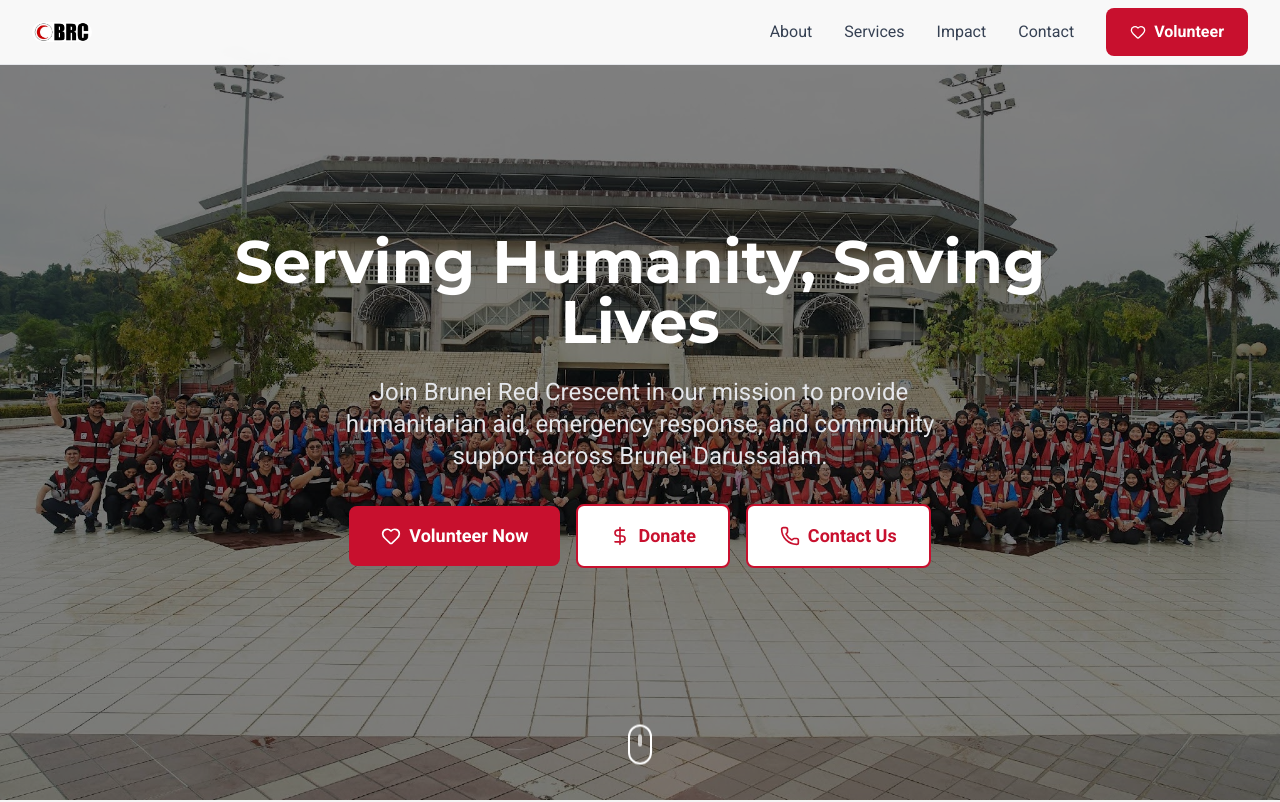
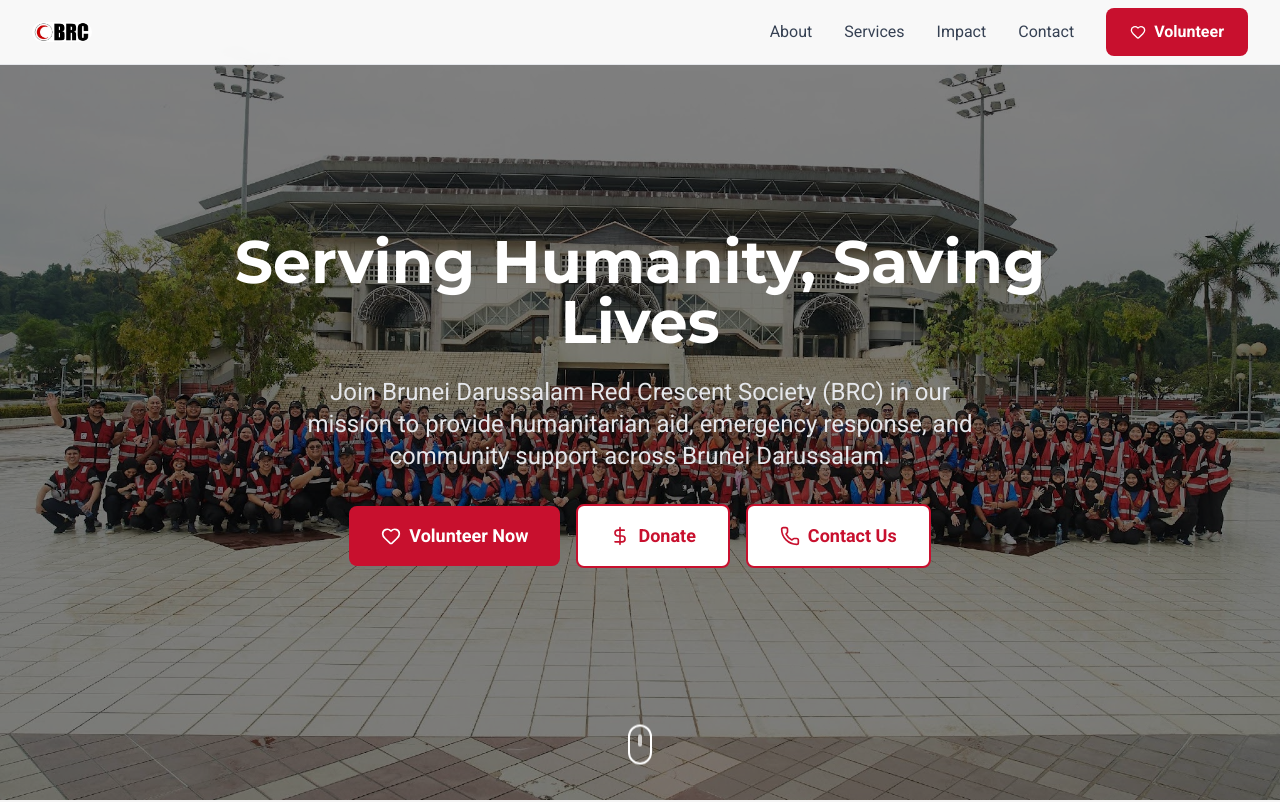
Before and after one commit to Khairul-Ikhwan23/brc-landing-page, a Next.js app: page / in a window 1280 px wide. Shown: the top 802 px of the page. Built offline with nearby package versions, Linux system fonts and the light colour scheme.

Commit message:
Changed hero of BRC

```diff
--- a/src/components/Hero.tsx
+++ b/src/components/Hero.tsx
@@ -32,7 +32,7 @@
           </h1>
 
           <p className="text-xl sm:text-2xl mb-8 text-gray-200 max-w-2xl mx-auto">
-            Join Brunei Red Crescent in our mission to provide humanitarian aid,
+            Join Brunei Darussalam Red Crescent Society (BRC) in our mission to provide humanitarian aid,
             emergency response, and community support across Brunei Darussalam.
           </p>
 
```
